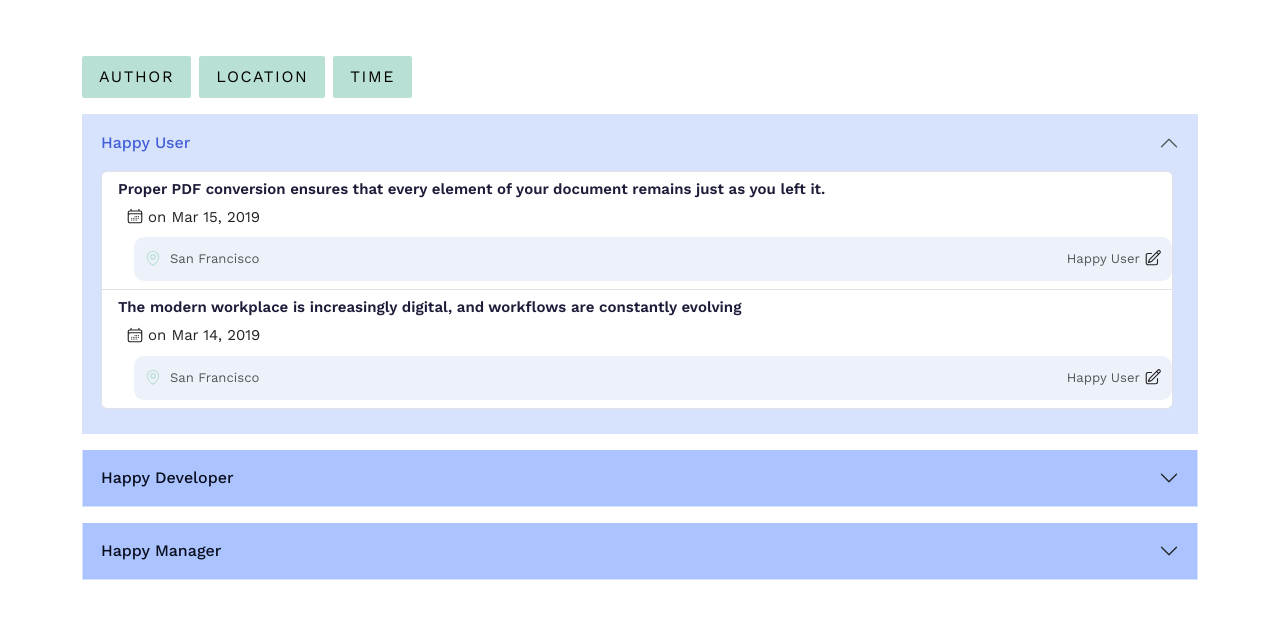
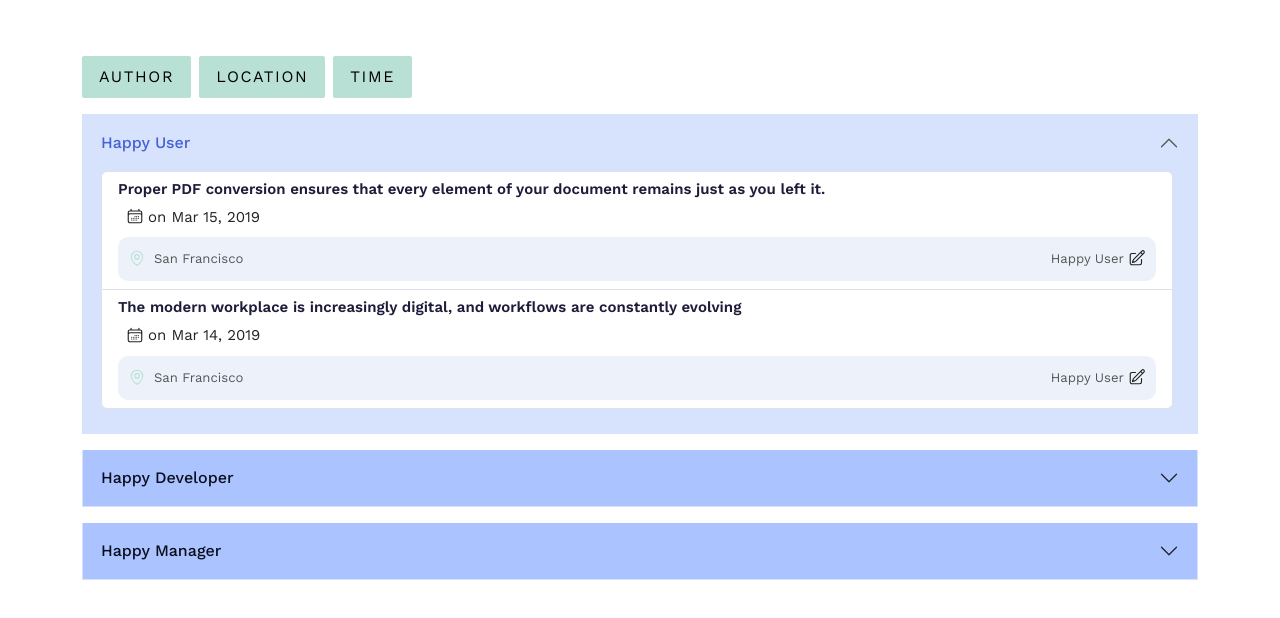
Before and after one commit to olenadm/Nitro, a Next.js app: page / in a window 1280 px wide. Shown: the top 618 px of the page. Built offline with nearby package versions, Linux system fonts and the light colour scheme.

Commit message:
Update SubItem.js
small layout fix

```diff
--- a/components/SubItem.js
+++ b/components/SubItem.js
@@ -38,7 +38,7 @@ export default function SubItem(props) {
       </span>
 
       <div
-        className="meta-data ms-lg-3 text-muted small d-flex align-items-center justify-content-between
+        className="meta-data  text-muted small d-flex align-items-center justify-content-between
      border-rounded  mt-2"
       >
         <div className="w-50">
```
